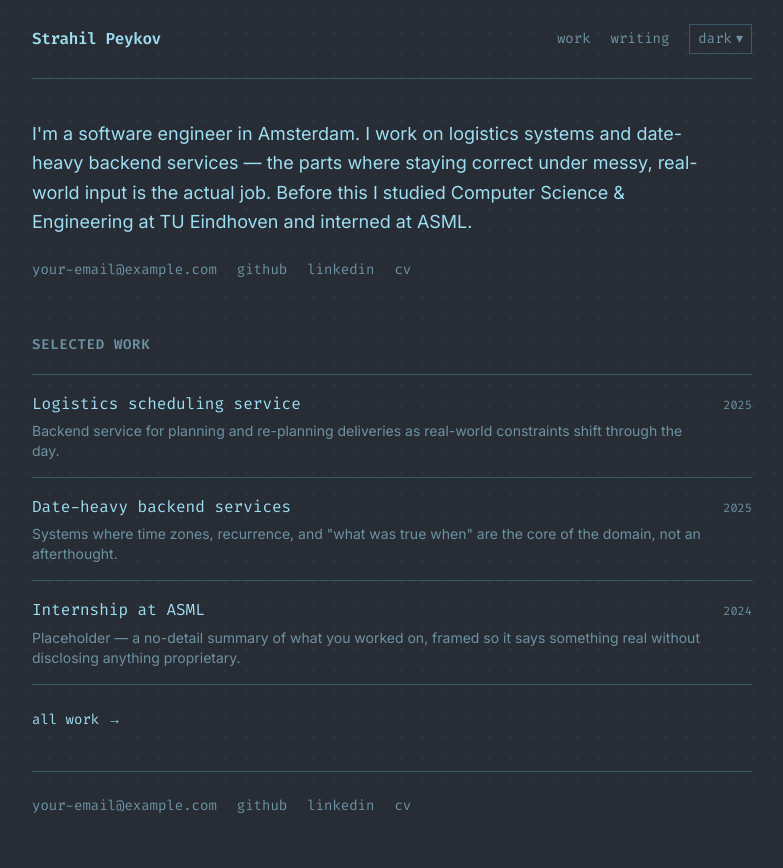
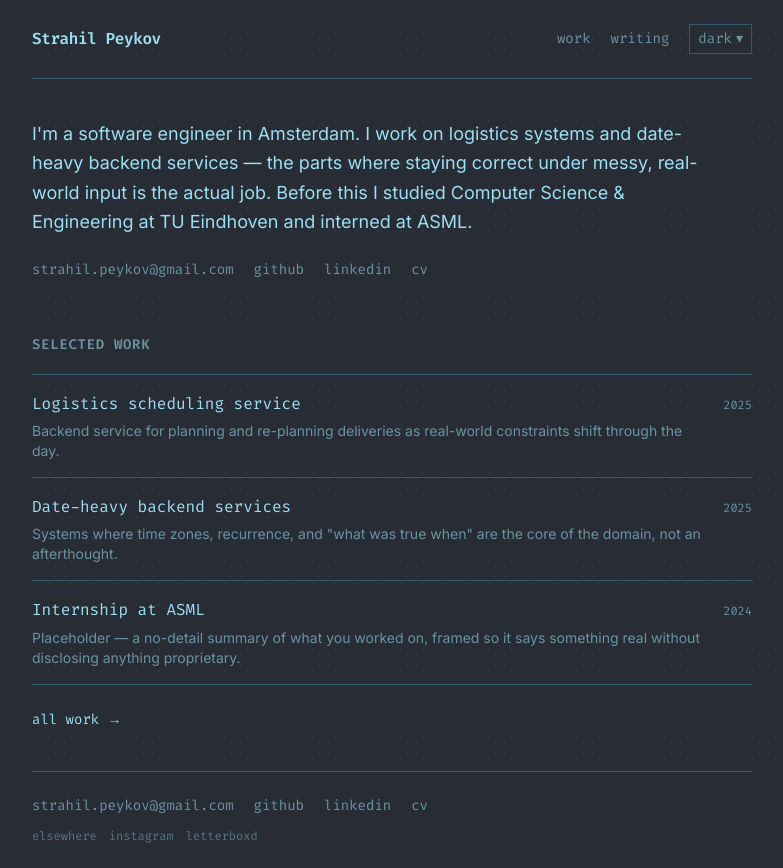
Before and after one commit to StrahilPeykov/strahil, a Next.js app: page / in a window 1280 px wide. Shown: the whole page, without its empty margins (248-1031 px from the left). Before the commit the page ends 840 px from the top, so only its background shows below. Built offline with nearby package versions, Linux system fonts and the light colour scheme.

Commit message:
Add contact links and quiet elsewhere row

```diff
--- a/components/SiteFooter.tsx
+++ b/components/SiteFooter.tsx
@@ -3,11 +3,24 @@ import { CopyEmail } from "./CopyEmail";
 
 export function SiteFooter() {
   return (
-    <footer className="flex flex-wrap items-center gap-x-5 gap-y-2 border-t border-border py-6 font-mono text-sm text-muted">
-      <CopyEmail email={site.email} />
-      <a href={site.github} target="_blank" rel="noreferrer" className="hover:text-fg">github</a>
-      <a href={site.linkedin} target="_blank" rel="noreferrer" className="hover:text-fg">linkedin</a>
-      <a href={site.cv} className="hover:text-fg">cv</a>
+    <footer className="border-t border-border py-6 font-mono text-sm">
+      <div className="flex flex-wrap items-center gap-x-5 gap-y-2 text-muted">
+        <CopyEmail email={site.email} />
+        <a href={site.github} target="_blank" rel="noreferrer" className="hover:text-fg">github</a>
+        <a href={site.linkedin} target="_blank" rel="noreferrer" className="hover:text-fg">linkedin</a>
+        <a href={site.cv} className="hover:text-fg">cv</a>
+      </div>
+
+      {site.elsewhere.length > 0 && (
+        <div className="mt-3 flex flex-wrap items-center gap-x-3 gap-y-1 text-xs text-muted opacity-70">
+          <span>elsewhere</span>
+          {site.elsewhere.map((l) => (
+            <a key={l.href} href={l.href} target="_blank" rel="noreferrer" className="hover:text-fg">
+              {l.label}
+            </a>
+          ))}
+        </div>
+      )}
     </footer>
   );
 }
--- a/lib/site.ts
+++ b/lib/site.ts
@@ -6,12 +6,16 @@ export const site = {
   description:
     "Software engineer in Amsterdam working on logistics and date-heavy backend systems.",
 
-  // TODO: set the email you want to publish (copy-to-clipboard in footer/home).
-  email: "your-email@example.com",
-
+  email: "strahil.peykov@gmail.com",
   github: "https://github.com/StrahilPeykov",
-  // TODO: confirm your real LinkedIn URL.
-  linkedin: "https://www.linkedin.com/in/strahilpeykov/",
+  linkedin: "https://www.linkedin.com/in/strahil-peykov/",
   // TODO: drop a PDF at public/cv.pdf, or remove this link.
   cv: "/cv.pdf",
+
+  // Personal/social — shown small and set apart in the footer, not next to
+  // the professional links.
+  elsewhere: [
+    { label: "instagram", href: "https://www.instagram.com/strahil.peykov" },
+    { label: "letterboxd", href: "https://letterboxd.com/strahil_peykov/" },
+  ],
 };
```
